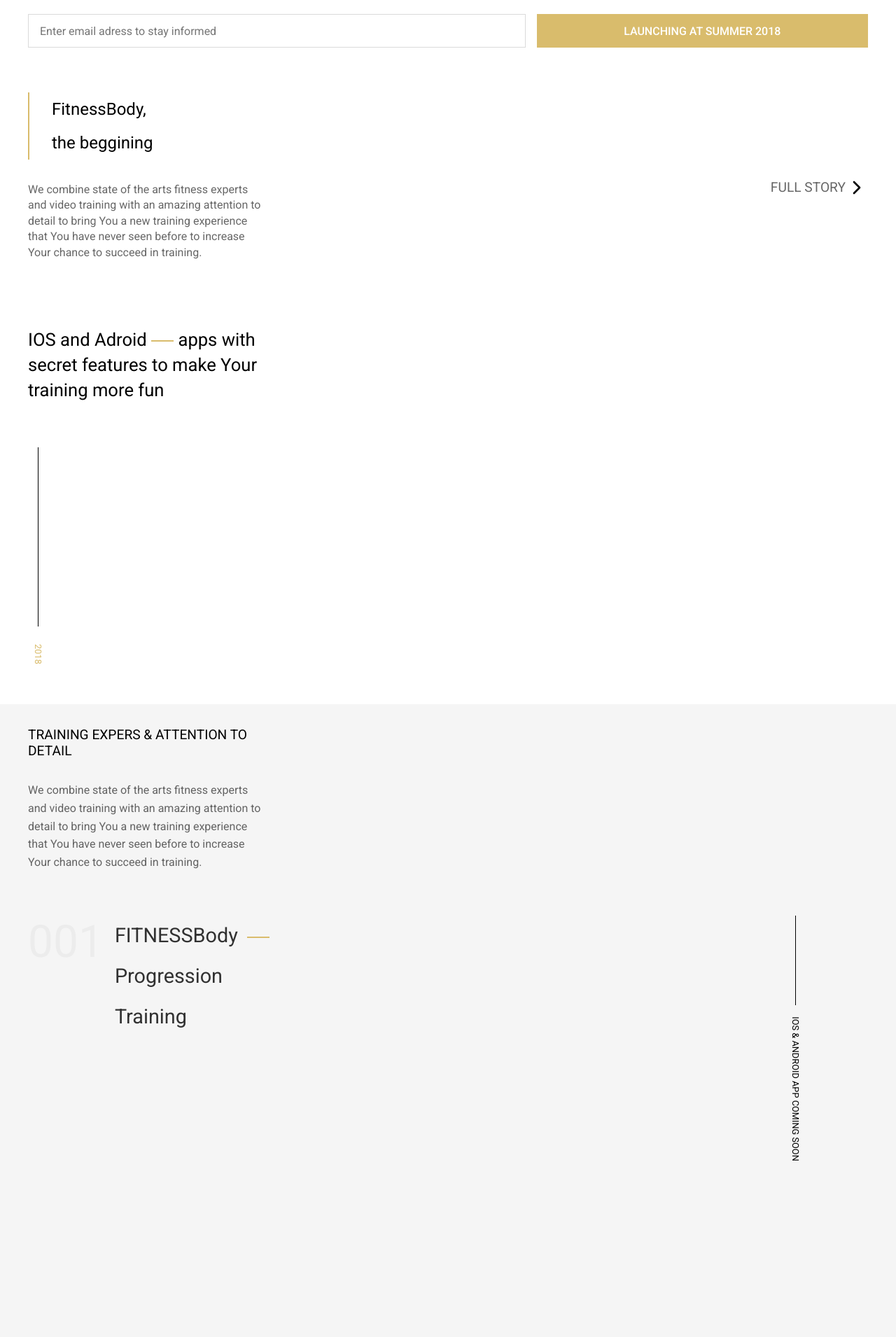
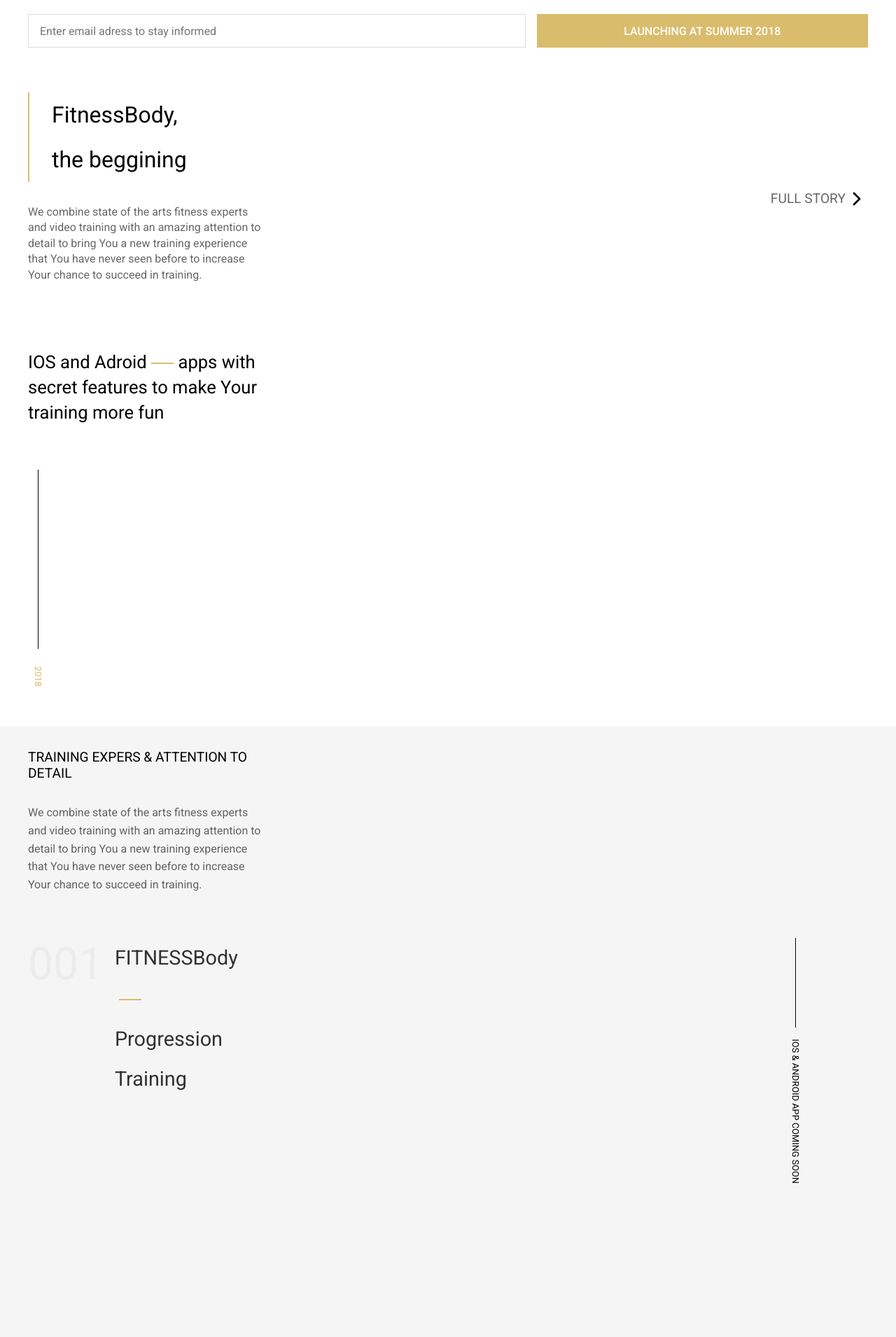
Before and after one commit to malcodeman/apage-client, a React (Create React App) app: page / in a window 1280 px wide. Shown: the part 480-2390 px from the top of the page at 70% size. Built offline with nearby package versions, Linux system fonts and the light colour scheme.

Commit message:
Fixed some ie11 ui bugs.

```diff
--- a/src/components/Footer/footer.css
+++ b/src/components/Footer/footer.css
@@ -31,8 +31,14 @@
   margin: 0;
   margin-bottom: 1rem;
   text-transform: uppercase;
-  font-size: 2rem;
+  font-size: 1.4rem;
   color: rgba(0, 0, 0, 0.8);
+}
+
+@media (min-width: 576px) {
+  .footer .footer-content .h3 {
+    font-size: 2rem;
+  }
 }
 
 .footer .footer-content .p {
--- a/src/components/ImageCard1/imageCard1.css
+++ b/src/components/ImageCard1/imageCard1.css
@@ -1,5 +1,5 @@
 .image-card-1 {
-    background-color: #F5F5F5;
+  background-color: #f5f5f5;
   min-height: 600px;
 }
 
@@ -9,46 +9,61 @@
   margin: 0 auto;
   display: flex;
   justify-content: space-between;
+  flex: 1;
 }
 
 .image-card-1 .image-card-1-content .text-container {
   max-width: 380px;
   display: flex;
   flex-direction: column;
+  flex: 1;
 }
 
 @media (min-width: 576px) {
   .image-card-1 .image-card-1-content .text-container {
     flex-direction: row;
+    flex: 0;
   }
 }
 
 .image-card-1 .image-card-1-content .text-container .number {
   font-size: 4rem;
-    color: #ECECEC;
+  color: #ececec;
   margin-right: 1rem;
 }
 
 .image-card-1 .image-card-1-content .text-container .p {
   margin: 0;
+  font-size: 1.4rem;
+  line-height: 2;
+  color: rgba(0, 0, 0, 0.8);
+}
+
+@media (min-width: 576px) {
+  .image-card-1 .image-card-1-content .text-container .p {
     font-size: 1.8rem;
-    line-height: 2;
-    color: rgba(0, 0, 0, .8);
+  }
 }
 
 .image-card-1 .image-card-1-content .text-container .p .dash {
   width: 2rem;
   height: 2px;
-    background-color: #D9BC6C;
+  background-color: #d9bc6c;
   display: inline-block;
   vertical-align: middle;
-    margin: 0 .4rem;
+  margin: 0 0.4rem;
 }
 
 .image-card-1 .image-card-1-content .vertical-line {
-    display: inline-flex;
+  display: none;
   flex-direction: column;
   align-items: center;
+}
+
+@media (min-width: 576px) {
+  .image-card-1 .image-card-1-content .vertical-line {
+    display: inline-flex;
+  }
 }
 
 .image-card-1 .image-card-1-content .vertical-line .line {
@@ -60,7 +75,7 @@
 
 .image-card-1 .image-card-1-content .vertical-line .text {
   color: #000;
-    font-size: .8rem;
+  font-size: 0.8rem;
   text-transform: uppercase;
 }
 
--- a/src/components/ImageCard3/imageCard3.css
+++ b/src/components/ImageCard3/imageCard3.css
@@ -1,5 +1,5 @@
 .image-card-3 {
-    background-color: #F5F5F5;
+  background-color: #f5f5f5;
   min-height: 600px;
 }
 
@@ -15,6 +15,7 @@
   max-width: 390px;
   display: flex;
   flex-direction: column;
+  flex: 1;
 }
 
 @media (min-width: 576px) {
@@ -25,26 +26,32 @@
 
 .image-card-3 .image-card-3-content .text-container .number {
   font-size: 4rem;
-    color: #ECECEC;
+  color: #ececec;
   margin-right: 1rem;
 }
 
 .image-card-3 .image-card-3-content .text-container .p {
   margin: 0;
+  font-size: 1.4rem;
+  line-height: 2;
+  color: rgba(0, 0, 0, 0.8);
+}
+
+@media (min-width: 576px) {
+  .image-card-1 .image-card-1-content .text-container .p {
     font-size: 1.8rem;
-    line-height: 2;
-    color: rgba(0, 0, 0, .8);
+  }
 }
 
 .image-card-3 .image-card-3-content .text-container .p .dash {
   width: 2rem;
   height: 2px;
-    background-color: #D9BC6C;
+  background-color: #d9bc6c;
   display: inline-block;
   vertical-align: middle;
-    margin: 0 .4rem;
+  margin: 0 0.4rem;
 }
 
 .image-card-3 .image-card-3-content .text-container .p .gold {
-    color: #D9BC6C;
+  color: #d9bc6c;
 }
--- a/src/components/StorySection/StorySection.js
+++ b/src/components/StorySection/StorySection.js
@@ -15,7 +15,7 @@ const StorySection = () => {
             <div>
                 <a className="read-story-link" href="/">
                     Full story
-                    <img class="chevron-right" src={chevronRight}></img>
+                    <img className="chevron-right" src={chevronRight} alt="Chevron right"></img>
                 </a>
             </div>
         </section>
--- a/src/components/StorySection/storySection.css
+++ b/src/components/StorySection/storySection.css
@@ -4,13 +4,13 @@
   margin: 0 auto;
   display: flex;
   flex-direction: column;
-  align-items: center;
 }
 
 @media (min-width: 576px) {
   .story-section {
     flex-direction: row;
     justify-content: space-between;
+    align-items: center;
   }
 }
 
@@ -20,6 +20,13 @@
   padding-left: 2rem;
   line-height: 2;
   font-weight: 400;
+  font-size: 1.4rem;
+}
+
+@media (min-width: 576px) {
+  .story-section .h1 {
+    font-size: 2rem;
+  }
 }
 
 .story-section .p {
```
Lines whose indentation alone changed are shown as unchanged.
